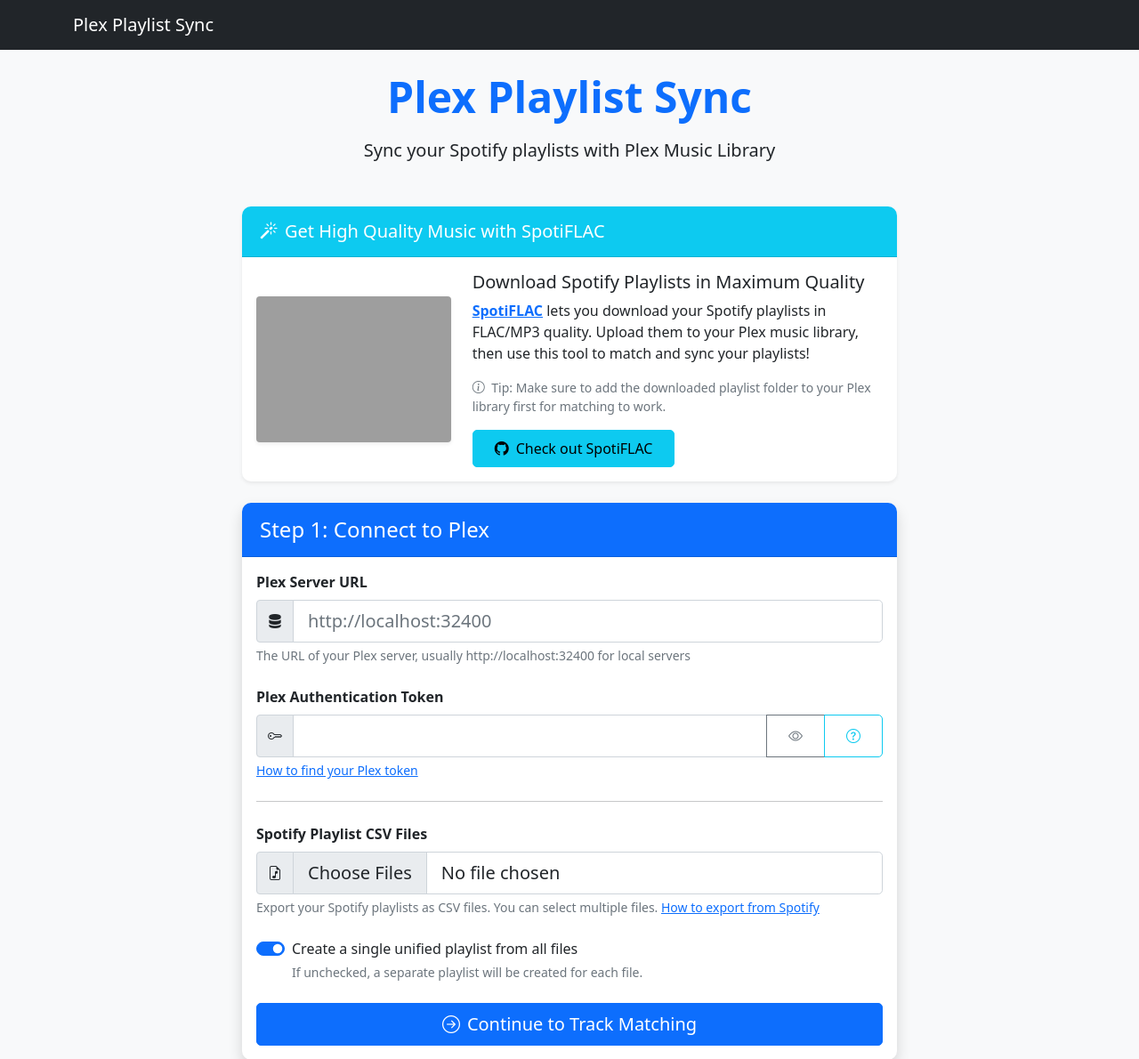
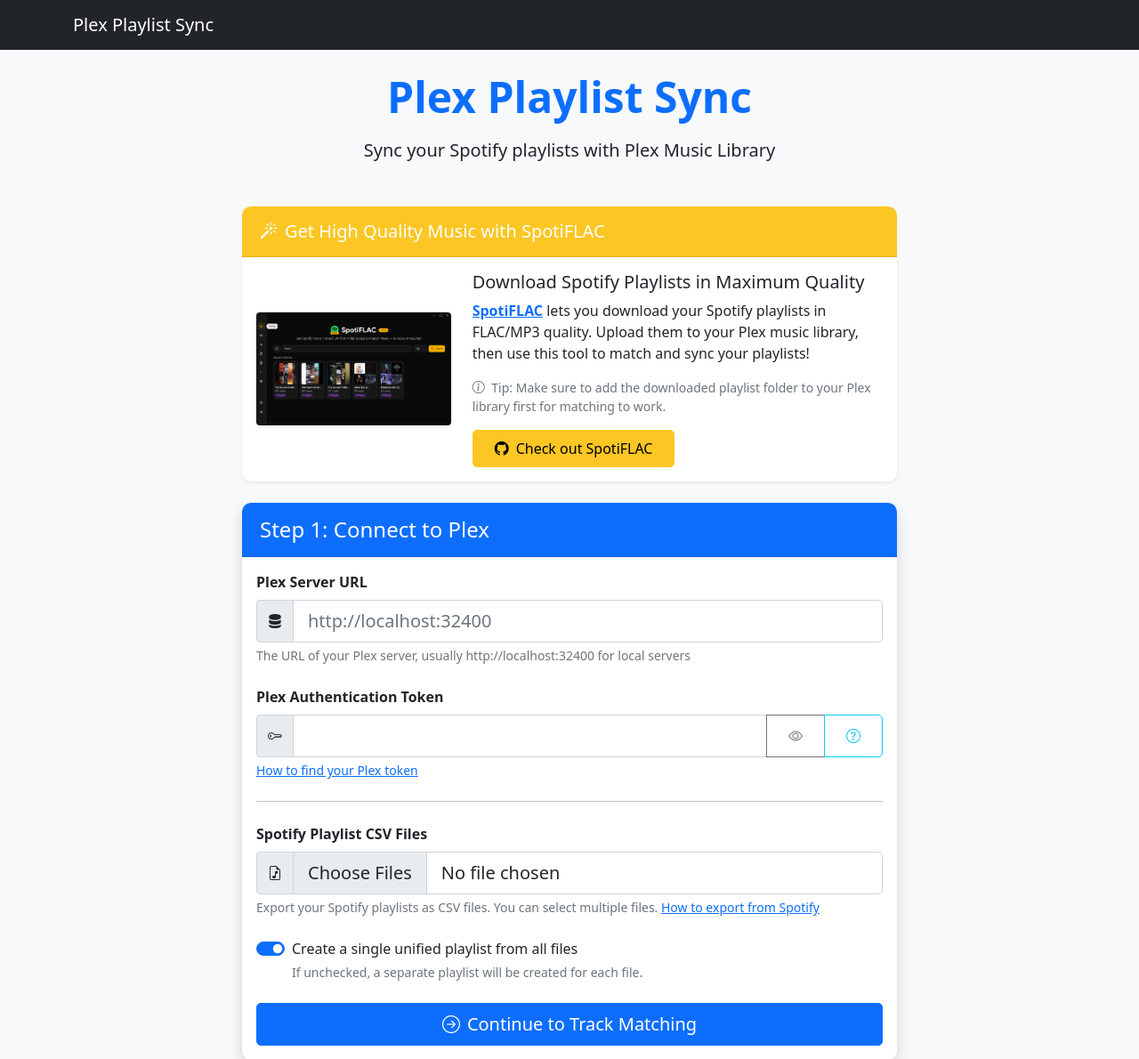
Before and after one commit to Dvorinka/PlexSync, a Flask app: page / in a window 1280 px wide. Shown: the top 1190 px of the page at 89% size. Run offline with Flask 2, Linux system fonts and the light colour scheme; grey boxes are pictures that could not be loaded.

Commit message:
spotiflac

```diff
--- a/templates/index.html
+++ b/templates/index.html
@@ -8,15 +8,15 @@
             <p class="lead">Sync your Spotify playlists with Plex Music Library</p>
         </div>
 
-        <div class="card shadow-sm border-info mb-4">
-            <div class="card-header bg-info text-white">
+        <div class="card shadow-sm mb-4" style="border-color: rgb(252, 198, 36) !important;">
+            <div class="card-header text-white" style="background-color: rgb(252, 198, 36) !important;">
                 <h3 class="h5 mb-0"><i class="bi bi-magic me-2"></i>Get High Quality Music with SpotiFLAC</h3>
             </div>
             <div class="card-body">
                 <div class="row align-items-center">
                     <div class="col-md-4 text-center mb-3 mb-md-0">
                         <a href="https://github.com/afkarxyz/SpotiFLAC" target="_blank" rel="noopener noreferrer">
-                            <img src="https://raw.githubusercontent.com/afkarxyz/SpotiFLAC/main/screenshot.png"
+                            <img src="spotiflac.png"
                                  alt="SpotiFLAC Screenshot"
                                  class="img-fluid rounded shadow-sm"
                                  style="max-height: 200px;"
@@ -34,7 +34,7 @@
                             <i class="bi bi-info-circle me-1"></i>
                             Tip: Make sure to add the downloaded playlist folder to your Plex library first for matching to work.
                         </p>
-                        <a href="https://github.com/afkarxyz/SpotiFLAC" target="_blank" rel="noopener noreferrer" class="btn btn-info">
+                        <a href="https://github.com/afkarxyz/SpotiFLAC" target="_blank" rel="noopener noreferrer" class="btn" style="background-color: rgb(252, 198, 36); border-color: rgb(252, 198, 36); color: #000;">
                             <i class="bi bi-github me-2"></i>Check out SpotiFLAC
                         </a>
                     </div>
```
Also changed, not shown: templates/spotiflac.png (added).
